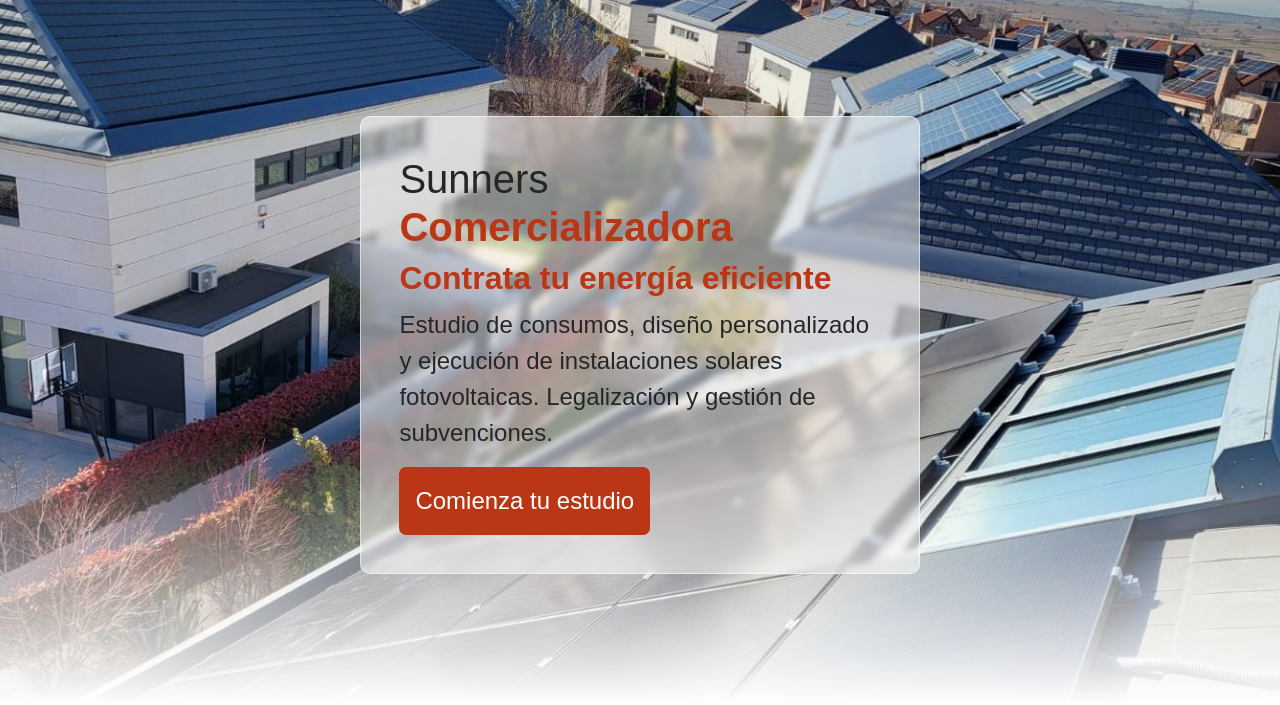
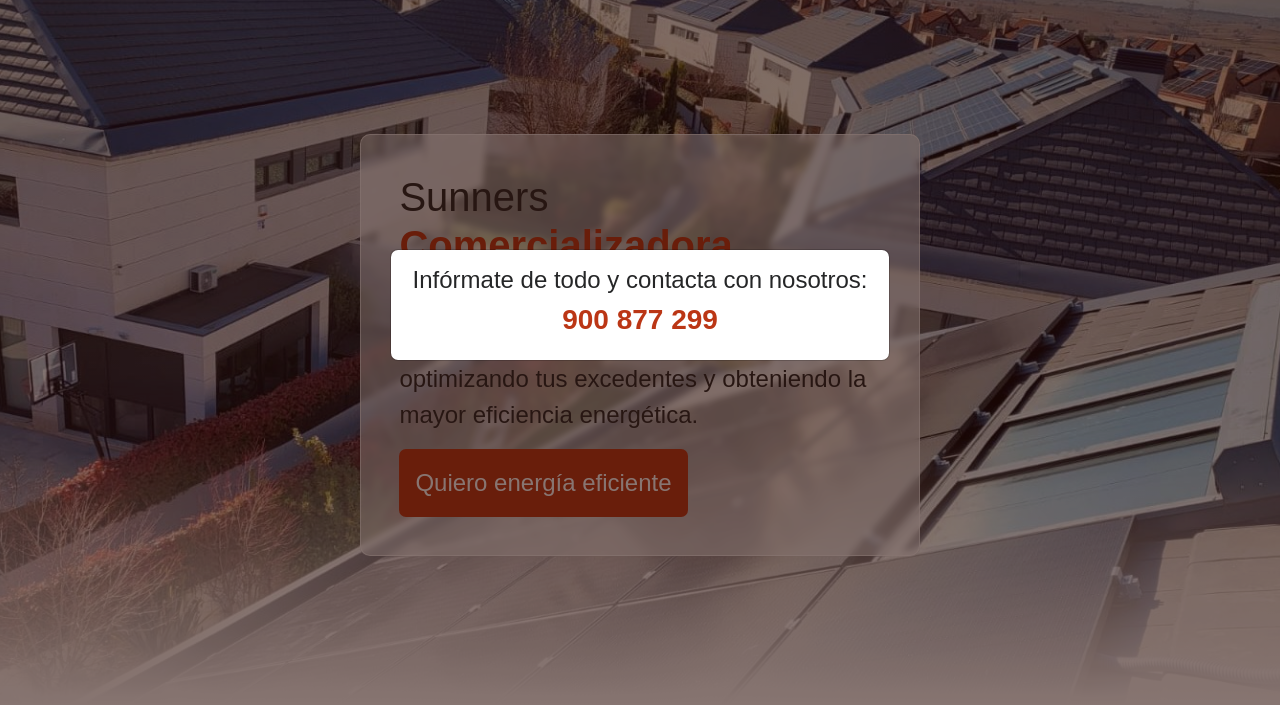
Before and after one commit to MateoGlezG/Sunners, a plain HTML site: page energia/index.html in a window 1280 px wide. Both pictures are taken after a click on the button "Contáctanos". Shown: the part 95-800 px from the top of the page. Drawn offline with nearby package versions, Linux system fonts and the light colour scheme.

Commit message:
fin energia

```diff
--- a/energia/css/styles.css
+++ b/energia/css/styles.css
@@ -1,3 +1,9 @@
+:root{
+    --color-sunners: #BB3615;
+    --color-dark: #252627;
+    --color-light: #fff;
+    --nav-size:10vh;
+}
 /*MAIN*/
 /*Portada*/
 #inicio-energia{
@@ -11,3 +17,22 @@
     background-repeat: no-repeat;
     background-size: cover;
 }
+
+/*modal contacto*/
+#modal-energia{
+    border: 0;
+    padding: 0;
+    margin:0;
+    overflow: hidden;
+    background-color: #BB361520;
+}
+
+#modal-energia .modal-body{
+    text-align: center;
+}
+
+h3 a{
+    text-decoration: none;
+    font-weight: bold;
+    color:var(--color-sunners);
+}
--- a/energia/index.html
+++ b/energia/index.html
@@ -36,7 +36,7 @@
                         <a href="../index.html">Fotovoltaica</a>
                     </li>
                     <li class="nav-item">
-                        <button class="contactButton p-1" data-bs-toggle="modal" data-bs-target="#modal-contacto">Contáctanos</button>
+                        <button class="contactButton p-1" data-bs-toggle="modal" data-bs-target="#modal-energia">Contáctanos</button>
                     </li>
                 </ul>
             </div>
@@ -50,8 +50,8 @@
                 <div>
                     <h1>Sunners <span>Comercializadora</span></h1>
                     <h2>Contrata tu energía eficiente</h2>
-                    <p>Estudio de consumos, diseño personalizado y ejecución de instalaciones solares fotovoltaicas. Legalización y gestión de subvenciones.</p>
-                    <button class="contactButton p-3" data-bs-toggle="modal" data-bs-target="#modal-contacto">Comienza tu estudio</button>
+                    <p>Ofrecemos una solución solar integrada, optimizando tus excedentes y obteniendo la mayor eficiencia energética.</p>
+                    <button class="contactButton p-3" data-bs-toggle="modal" data-bs-target="#modal-energia">Quiero energía eficiente</button>
                 </div>
             </div>
         </section>
@@ -80,5 +80,16 @@
             </section>
         </div>
     </footer>
+    <!--modal contacto-->
+    <div id="modal-energia" class="modal fade">
+        <div class="modal-dialog modal-dialog-centered">
+            <div class="modal-content">
+                <div class="modal-body">
+                    <h4>Infórmate de todo y contacta con nosotros:</h4>
+                    <h3><a href="tel:0034900877299">900 877 299</a></h3>
+                </div>
+            </div>
+        </div>
+    </div>
 </body>
 </html>
--- a/index.html
+++ b/index.html
@@ -4,7 +4,7 @@
     <meta charset="UTF-8">
     <meta name="viewport" content="width=device-width, initial-scale=1.0">
     <title>Sunners</title>
-    <link rel="icon" href="/multimedia/Sunners logo simple.png">
+    <link rel="icon" href="/multimedia/Sunners logo simple small.png">
 
     <!-- Carga del framework de Bootstrap -->
     <link href="https://cdn.jsdelivr.net/npm/bootstrap@5.3.3/dist/css/bootstrap.min.css" rel="stylesheet"
```
